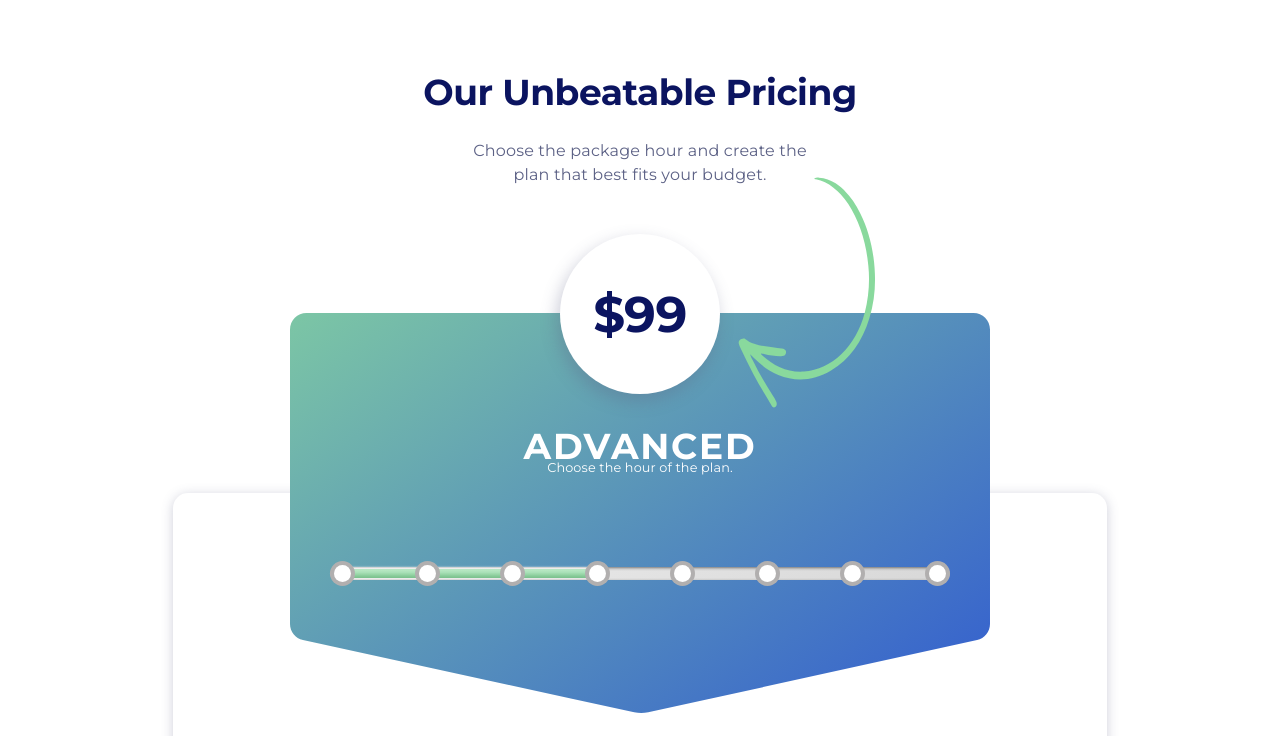
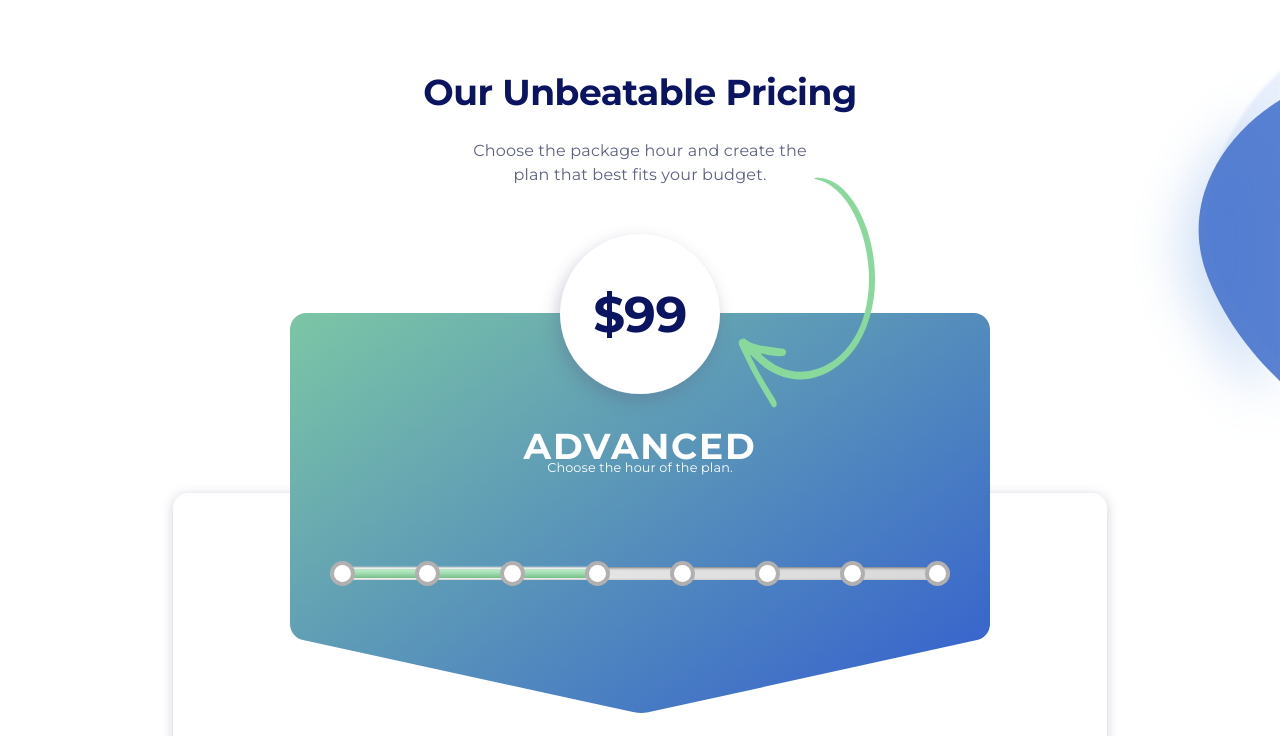
Before and after one commit to ulkermu/project-vos, a website: page pricing.html in a window 1280 px wide. Shown: the part 64-800 px from the top of the page. Drawn offline with nearby package versions, Linux system fonts and the light colour scheme; files that its build step writes are made by us from their sources; files whose address does not match are found by name.

Commit message:
Pricing v4

```diff
--- a/app/scss/pricingAdvanced.scss
+++ b/app/scss/pricingAdvanced.scss
@@ -15,6 +15,11 @@ main {
     flex-direction: column;
     align-items: center;
     margin-top: 69px;
+
+    .pricingAdvanced-headline-right-circle {
+      position: absolute;
+      right: 0;
+    }
 
     .pricingAdvanced-headline {
       max-width: 435px;
@@ -263,6 +268,9 @@ main {
 @media #{$mq-768-down} {
   main {
     .pricingAdvanced {
+      .pricingAdvanced-headline-right-circle {
+        display: none;
+      }
       .pricingAdvanced-choices {
         .pricingAdvanced-panel {
           width: 100%;
--- a/app/scss/pricingBasic.scss
+++ b/app/scss/pricingBasic.scss
@@ -41,6 +41,7 @@ main {
         background: $white;
         box-shadow: 0px 4px 38px 1px rgba(176, 176, 176, 0.15);
         border-radius: 4px;
+        min-height: 339px;
         * {
           text-align: center;
         }
--- a/pricing.html
+++ b/pricing.html
@@ -16,7 +16,7 @@
     <!-- CSS File -->
     <link rel="stylesheet" href="https://unpkg.com/tippy.js@6/animations/scale.css" />
     <link rel="stylesheet" href="https://unpkg.com/swiper@8/swiper-bundle.min.css" />
-    <link rel="stylesheet" href="dist/style.css?cb=1651932256995">
+    <link rel="stylesheet" href="dist/style.css?cb=1651951438883">
 
 <body>
     <header>
@@ -76,6 +76,7 @@
 
     <main>
         <section class="pricingAdvanced">
+            <img class="pricingAdvanced-headline-right-circle" src="./img/pricing/pricing-advanced-right-circle.svg">
             <div class="pricingAdvanced-headline">
                 <h3>Our Unbeatable Pricing</h3>
                 <p>Choose the package hour and
@@ -542,7 +543,8 @@
 
             $(".pricing-circle").click(function () {
                 if ($(this).hasClass("pricing-circle-bg")) {
-                    $(".pricing-circle").removeClass("pricing-circle-bg");
+                    //$(".pricing-circle").removeClass("pricing-circle-bg");
+                    return;
                 }
                 else {
                     $(".pricing-circle").removeClass("pricing-circle-bg");
```
Also changed, not shown: blog-detail.html (+1 -1 lines), blogs.html (+1 -1 lines), contact-us.html (+1 -1 lines), img/pricing/pricing-advanced-right-circle.svg (added).
